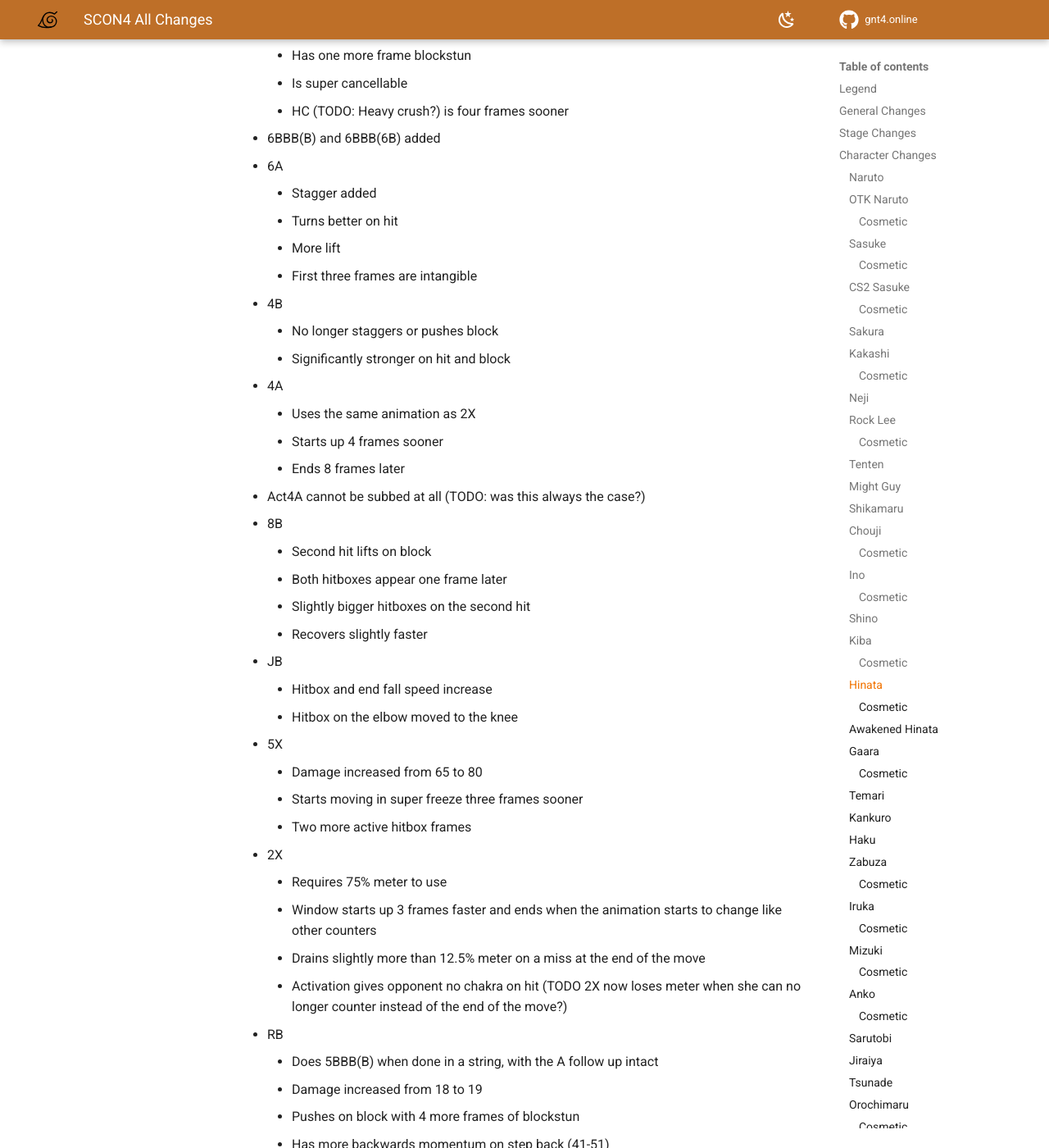
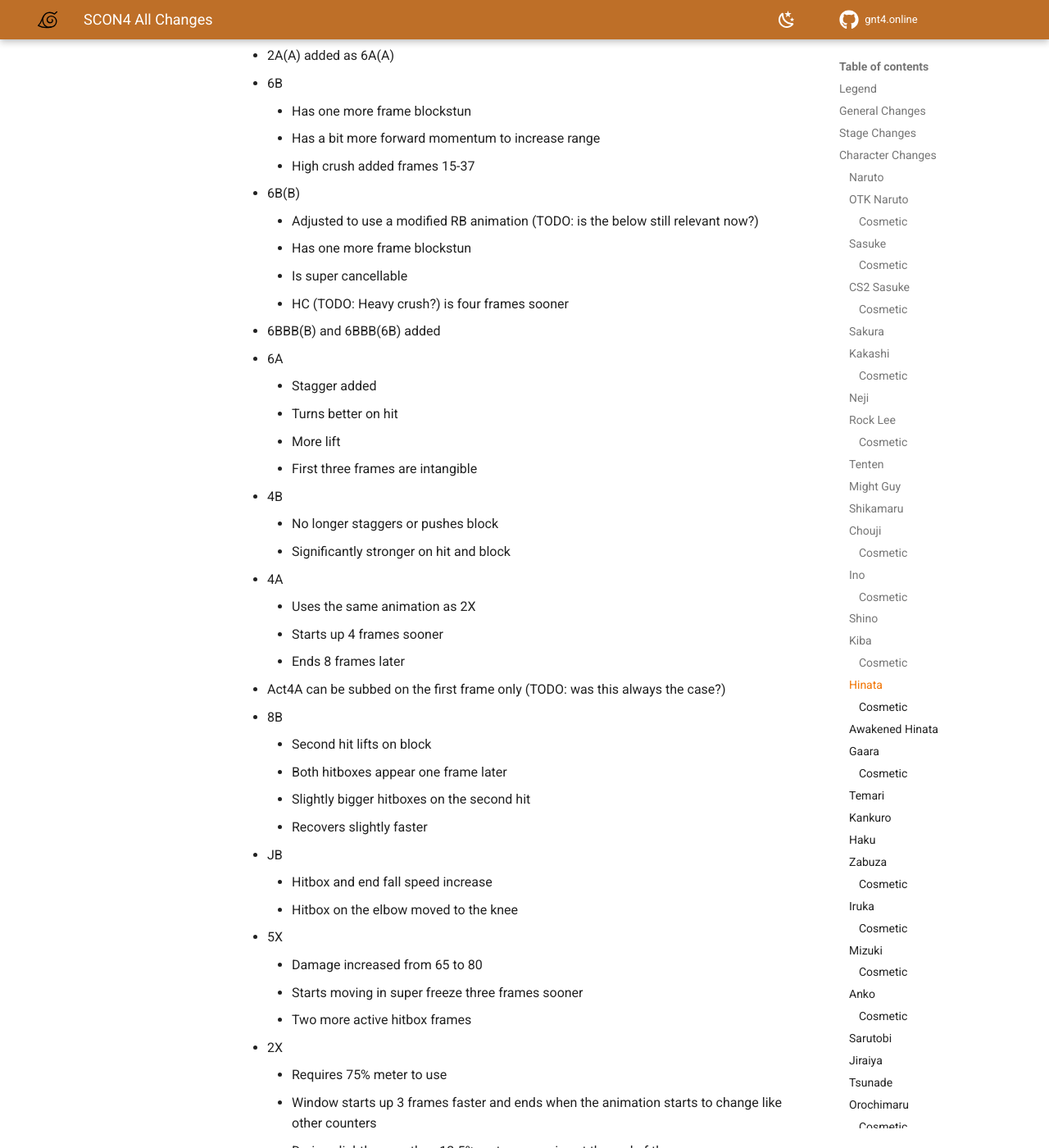
Before and after one commit to NicholasMoser/gnt4.online, an MkDocs documentation site: the page built from docs/scon4_all_changes.md, in a window 1280 px wide and 1400 px high, scrolled down 47932 px. Shown: the whole window at 82% size. Built offline with MkDocs 1.6.1 and Material for MkDocs 9.7.7, drawn with Linux system fonts in a browser that asks for light colours; comment, search, counter and statistics services are not loaded; some of the changed text lies outside the part shown.

Commit message:
Add up to 1.2.04

```diff
--- a/docs/scon4_all_changes.md
+++ b/docs/scon4_all_changes.md
@@ -312,7 +312,7 @@
 
 - 5BBB(B) has one more hitbox duration frame to better match the animation
 - 4A counter window sped up
-- Act4A cannot be subbed (TODO: Is this same as vanilla?)
+- Act4A can be subbed on the first frame only (TODO: Is this same as vanilla?)
 - 5X
     - Adjustments to duration, sizes, and damage is applied on the cinematic portion
     - Does 10+65 from 10+50
@@ -434,7 +434,9 @@
     - Does not lift on block
 - 4BA(B) launches away
 - 4BAA(A) added as RA
-- 4A remains grounded
+- 4A
+    - Remains grounded
+    - Teleport has a different reappearance animation
 - 8B
     - Lift decreased
     - Duration adjusted to fit the animation better
@@ -684,7 +686,7 @@
     - 1G: 3x guard damage
     - 2G: Instant guard break
 - 4A window is increased
-- Act4A cannot be subbed at all (TODO: Was this ever possible?)
+- Act4A can be subbed on the first frame only (TODO: Was this ever possible?)
 - 4B(B) high crush from 13-36
 - 8B
     - First hit lifts on block
@@ -925,6 +927,8 @@
 - 8B
     - Replaced by a modified SBB(B) with better knockback
     - High crush 7-15
+    - Has more stun on block
+    - Recovers slightly faster on block and whiff (12 frames slower than on hit)
 - 8B(A) can only be done after landing
 - SB
     - Remove stagger
@@ -1117,6 +1121,7 @@
 - 5Y
     - Has a new animation
     - Does 20 damage
+    - Can be subbed 5 frames sooner
 - 2Y
     - Has a new animation
     - Does 20 damage and side switches
@@ -1168,9 +1173,10 @@
     - Hitbox appears and disappears one frame later
 - 2A
     - Comes out faster
-    - Front hitbox removed
+    - Spawns 3 frames later
     - Hitboxes bigger (TODO: Are the other non-front hitboxes bigger?)
     - Bugs changed to be mids (TODO: were they always mids?)
+    - "sit" flags adjusted
 - 6B(B) given stagger
 - 6BBA(8B) added as 8B
 - 6BB(B)
@@ -1342,6 +1348,7 @@
     - Has a bit more forward momentum to increase range
     - High crush added frames 15-37
 - 6B(B)
+    - Adjusted to use a modified RB animation (TODO: is the below still relevant now?)
     - Has one more frame blockstun
     - Is super cancellable
     - HC (TODO: Heavy crush?) is four frames sooner
@@ -1358,7 +1365,7 @@
     - Uses the same animation as 2X
     - Starts up 4 frames sooner
     - Ends 8 frames later
-- Act4A cannot be subbed at all (TODO: was this always the case?)
+- Act4A can be subbed on the first frame only (TODO: was this always the case?)
 - 8B
     - Second hit lifts on block
     - Both hitboxes appear one frame later
```
Also changed, not shown: other parts of docs/scon4_all_changes.md (+2 -0 lines).
